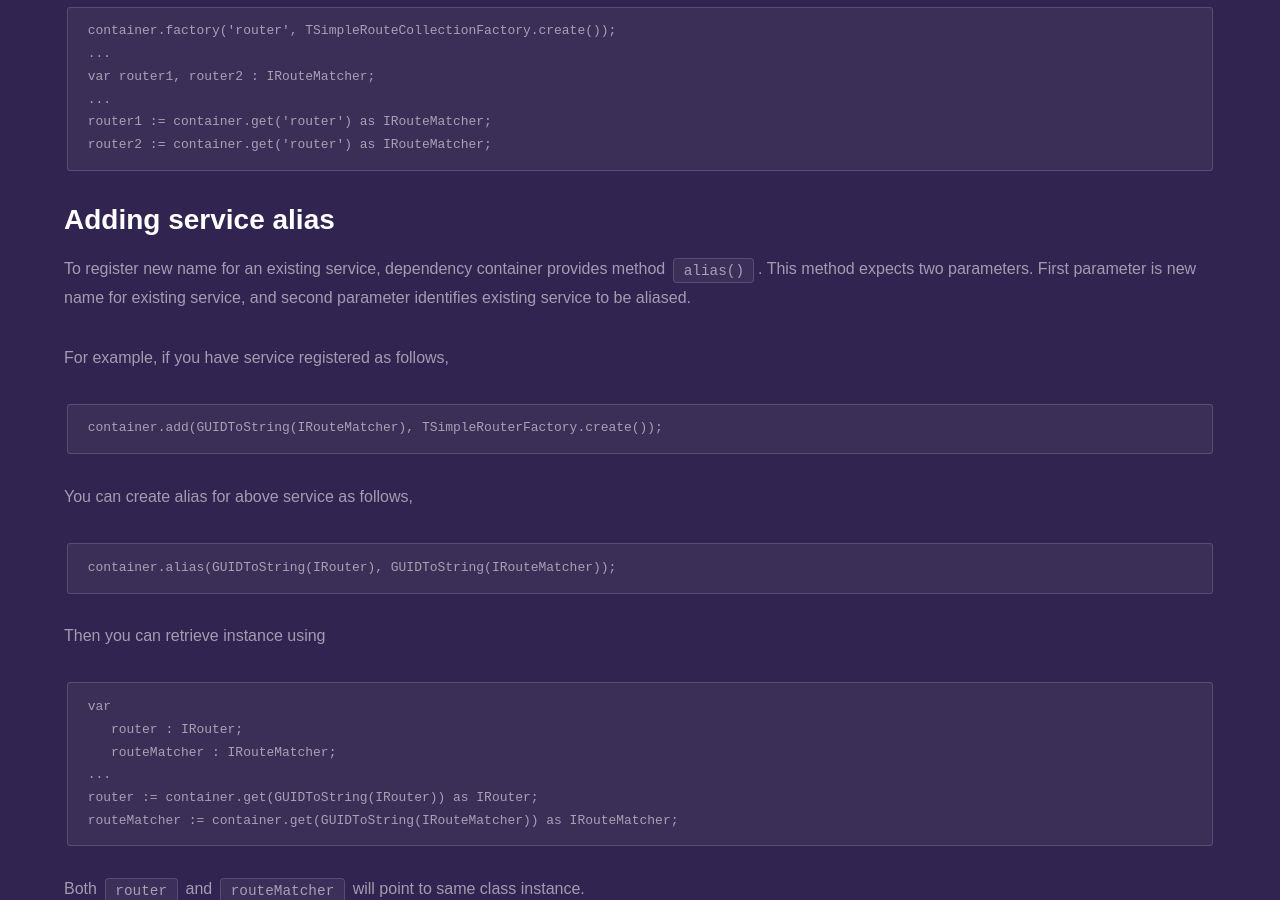
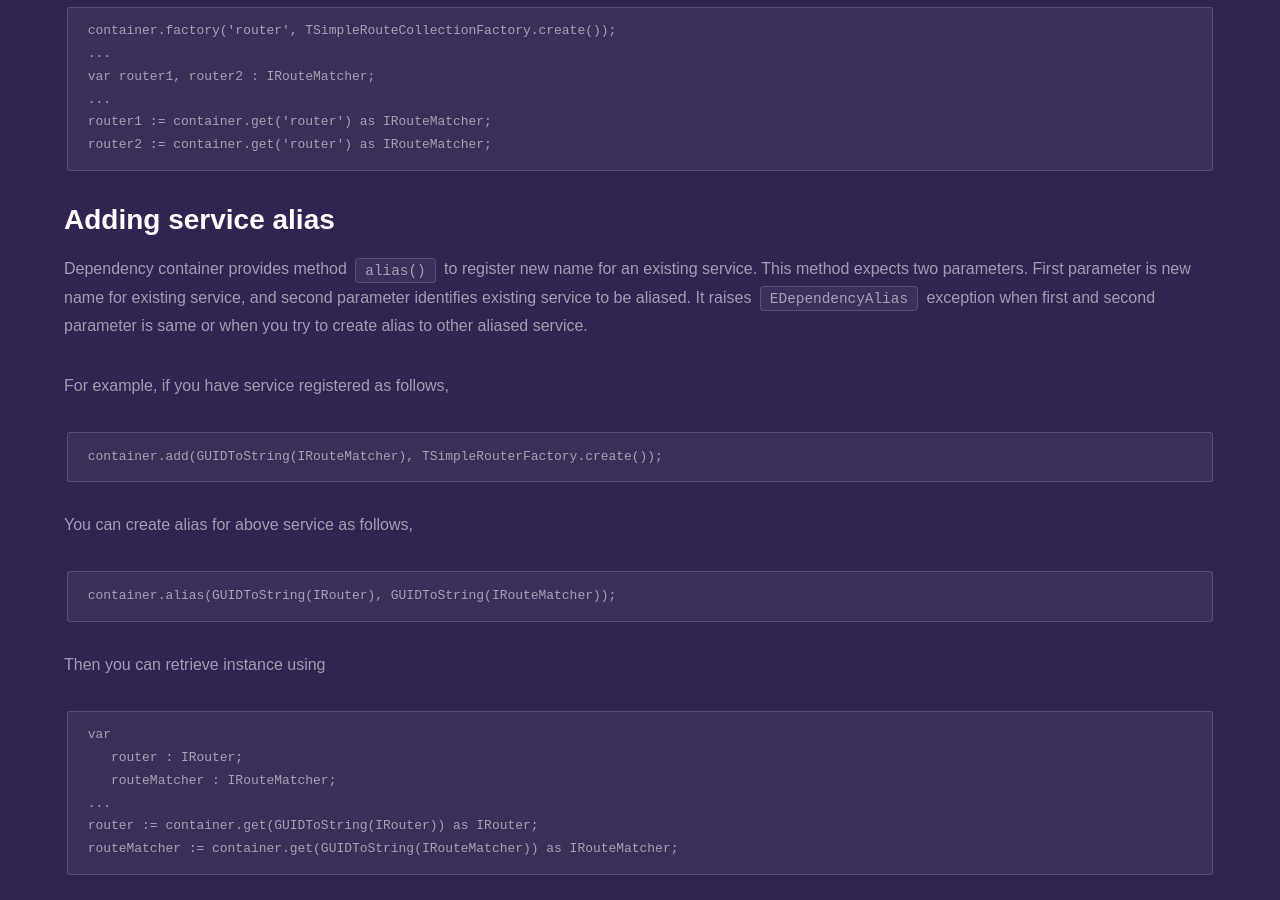
Before and after one commit to fanoframework/fanoframework.github.io, a Jekyll site: the page built from dependency-container/index.md, in a window 1280 px wide and 900 px high, scrolled down 3536 px. Built offline with Jekyll 4.4.1, drawn with Linux system fonts in a browser that asks for light colours; our own code applies the rules of GitHub Pages for plain Markdown files.

Commit message:
add content about dependency alias exception

```diff
--- a/dependency-container/index.md
+++ b/dependency-container/index.md
@@ -145,8 +145,7 @@ router2 := container.get('router') as IRouteMatcher;
 
 ## Adding service alias
 
-To register new name for an existing service, dependency container provides method `alias()`.
-This method expects two parameters. First parameter is new name for existing service, and second parameter identifies existing service to be aliased.
+Dependency container provides method `alias()` to register new name for an existing service. This method expects two parameters. First parameter is new name for existing service, and second parameter identifies existing service to be aliased. It raises `EDependencyAlias` exception when first and second parameter is same or when you try to create alias to other aliased service.
 
 For example, if you have service registered as follows,
 
```
